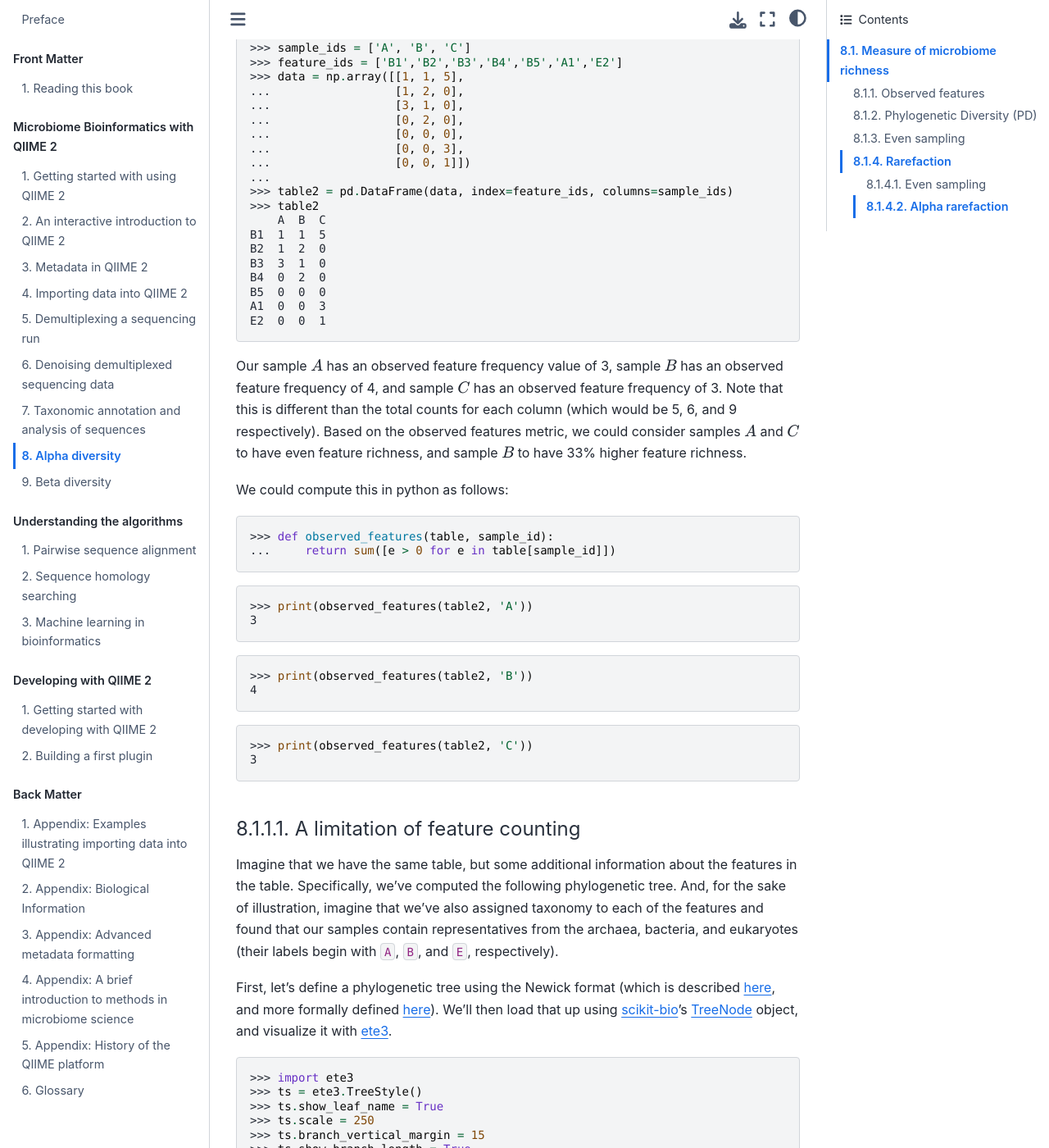
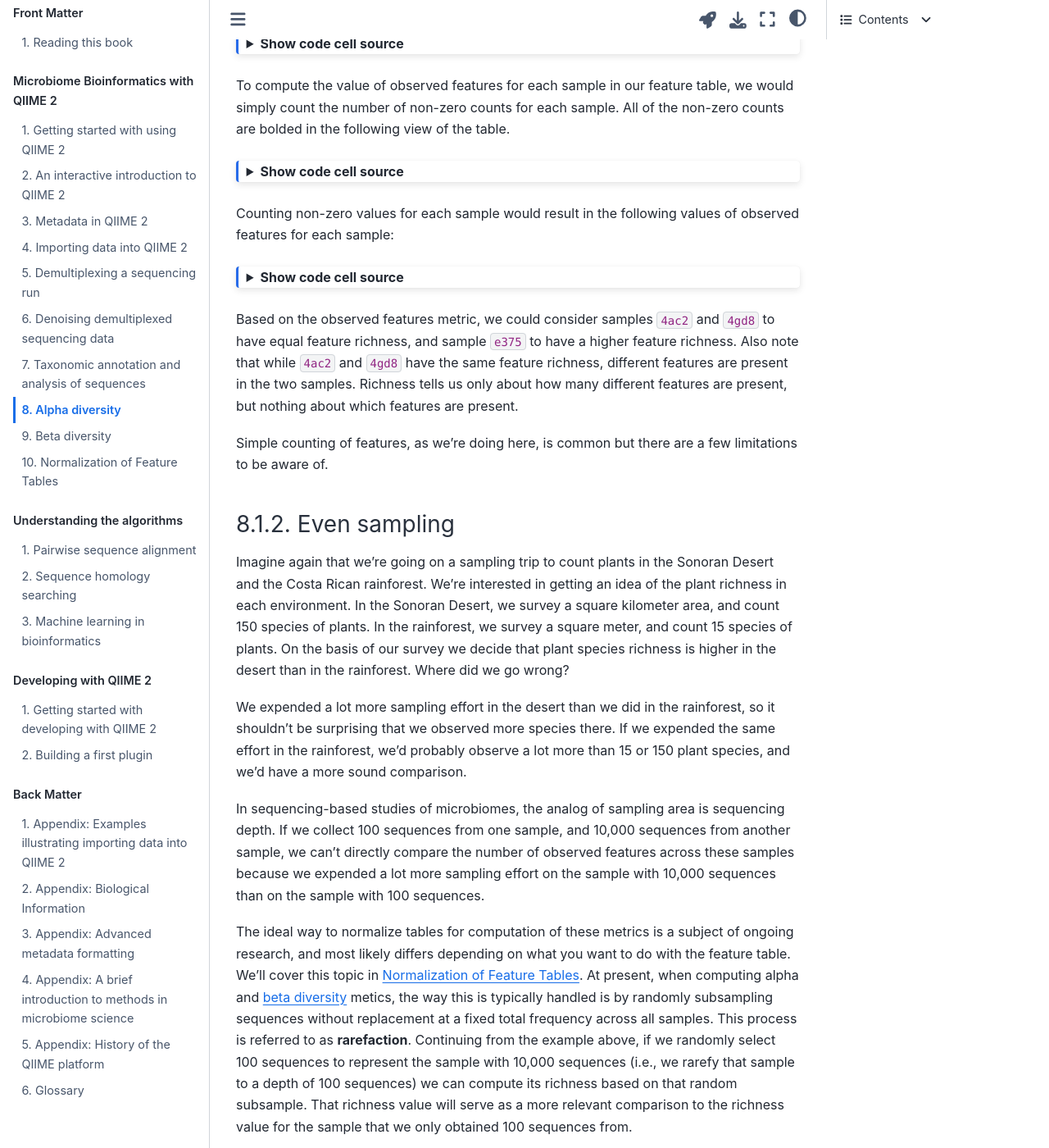
Before and after one commit to gregcaporaso/q2book, a Jupyter Book: the page built from book/using/alpha-diversity.md, in a window 1280 px wide and 1400 px high, scrolled down 1168 px. Shown: the whole window at 82% size. Built offline with Jupyter Book 1.0.4 settings and Sphinx 7.4.7 and the Sphinx Book theme 1.1.4, drawn with Linux system fonts in a browser that asks for light colours; some of the changed text lies outside the part shown.

Commit message:
updates to alpha diversity content

`````diff
--- a/book/_toc.yml
+++ b/book/_toc.yml
@@ -17,6 +17,7 @@
   - file: using/taxonomy
   - file: using/alpha-diversity
   - file: using/beta-diversity
+  - file: using/feature-table-normalization
 
 - part: Understanding the algorithms
   chapters:
--- a/book/using/alpha-diversity.md
+++ b/book/using/alpha-diversity.md
@@ -1,3 +1,18 @@
+---
+jupytext:
+  cell_metadata_filter: -all
+  formats: md:myst
+  text_representation:
+    extension: .md
+    format_name: myst
+    format_version: 0.12
+    jupytext_version: 1.9.1
+kernelspec:
+  display_name: Python 3
+  language: python
+  name: python3
+---
+
 (alpha-diversity)=
 # Alpha diversity
 
@@ -11,7 +26,7 @@ As defined earlier, a "type of organism" or a "type of microbe" is an arbitrary
 
 The next sub-cateogry of alpha diversity metric that we'll discuss in this chapter will be *evenness*. Evenness tells us how consistent the distribution of species abundances are in a given environment. If, for example, the most abundant plant in the Sonoran desert was roughly as common as the least abundant plant (not the case!), we would say that the evenness of plant species was high. On the other hand, if the most abundant plant was thousands of times more common than the least common plant (probably closer to the truth), then we'd say that the evenness of plant species was low.
 
-## Measure of microbiome richness
+## Measures of microbiome richness
 
 We'll begin by looking at two measures of community richness. Both of these are commonly used in practice.
 
@@ -19,53 +34,108 @@ We'll begin by looking at two measures of community richness. Both of these are
 
 Observed features is a very simple metric that can be used to quantify microbiome diversity. With this metric, we simply count the features that are observed in a given sample. A feature is considered to have been observed in a sample if it has a frequency of greater than zero. This is a **qualitative** diversity metric meaning that each feature is treated as being either observed or not observed. This metric doesn't consider how many times a feature was observed.
 
-Let's define a feature table for this analysis:
+Let's define a simple feature table for this analysis:
 
-```python
->>> sample_ids = ['A', 'B', 'C']
->>> feature_ids = ['B1','B2','B3','B4','B5','A1','E2']
->>> data = np.array([[1, 1, 5],
-...                  [1, 2, 0],
-...                  [3, 1, 0],
-...                  [0, 2, 0],
-...                  [0, 0, 0],
-...                  [0, 0, 3],
-...                  [0, 0, 1]])
-...
->>> table2 = pd.DataFrame(data, index=feature_ids, columns=sample_ids)
->>> table2
-    A  B  C
-B1  1  1  5
-B2  1  2  0
-B3  3  1  0
-B4  0  2  0
-B5  0  0  0
-A1  0  0  3
-E2  0  0  1
+```{code-cell}
+:tags: [hide-input]
+import pandas as pd
+import numpy as np
+
+sample_ids = ['4ac2', 'e375', '4gd8']
+feature_ids = ['B1','B2','B3','B4','B5','A1','E2']
+data = np.array([[1, 1, 3, 0, 0, 0, 0],
+                 [1, 5, 1, 2, 0, 0, 1],
+                 [3, 0, 0, 0, 0, 3, 1]])
+
+feature_table_1 = pd.DataFrame(data, index=sample_ids, columns=feature_ids)
+feature_table_1.style
 ```
 
-Our sample $A$ has an observed feature frequency value of 3, sample $B$ has an observed feature frequency of 4, and sample $C$ has an observed feature frequency of 3. Note that this is different than the total counts for each column (which would be 5, 6, and 9 respectively). Based on the observed features metric, we could consider samples $A$ and $C$ to have even feature richness, and sample $B$ to have 33% higher feature richness.
+To compute the value of observed features for each sample in our feature table, we would simply count the number of non-zero counts for each sample. All of the non-zero counts are bolded in the following view of the table.
 
-We could compute this in python as follows:
+```{code-cell}
+:tags: [hide-input]
 
-```python
->>> def observed_features(table, sample_id):
-...     return sum([e > 0 for e in table[sample_id]])
+def non_zero_blue(frequency):
+    if frequency > 0:
+        color = 'blue'
+    else:
+        color = 'black'
+    return 'color: %s' % color
+
+feature_table_1.style.applymap(non_zero_blue)
 ```
 
-```python
->>> print(observed_features(table2, 'A'))
-3
+Counting non-zero values for each sample would result in the following values of observed features for each sample:
+
+```{code-cell}
+:tags: [hide-input]
+import qiime2
+import qiime2.plugins.diversity as div
+
+feature_table_1a = qiime2.Artifact.import_data("FeatureTable[Frequency]", feature_table_1)
+
+observed_features_1a = div.actions.alpha(feature_table_1a, metric='observed_features').alpha_diversity
+observed_features_1 = observed_features_1a.view(pd.Series).to_frame(name='observed-features')
+observed_features_1.style
 ```
 
-```python
->>> print(observed_features(table2, 'B'))
-4
+Based on the observed features metric, we could consider samples `4ac2` and `4gd8` to have equal feature richness, and sample `e375` to have a higher feature richness. Also note that while `4ac2` and `4gd8` have the same feature richness, different features are present in the two samples. Richness tells us only about how many different features are present, but nothing about which features are present.
+
+Simple counting of features, as we're doing here, is common but there are a few limitations to be aware of.
+
+### Even sampling
+
+Imagine again that we're going on a sampling trip to count plants in the Sonoran Desert and the Costa Rican rainforest. We're interested in getting an idea of the plant richness in each environment. In the Sonoran Desert, we survey a square kilometer area, and count 150 species of plants. In the rainforest, we survey a square meter, and count 15 species of plants. On the basis of our survey we decide that plant species richness is higher in the desert than in the rainforest. Where did we go wrong?
+
+We expended a lot more sampling effort in the desert than we did in the rainforest, so it shouldn't be surprising that we observed more species there. If we expended the same effort in the rainforest, we'd probably observe a lot more than 15 or 150 plant species, and we'd have a more sound comparison.
+
+In sequencing-based studies of microbiomes, the analog of sampling area is sequencing depth. If we collect 100 sequences from one sample, and 10,000 sequences from another sample, we can't directly compare the number of observed features across these samples because we expended a lot more sampling effort on the sample with 10,000 sequences than on the sample with 100 sequences.
+
+The ideal way to normalize tables for computation of these metrics is a subject of ongoing research, and most likely differs depending on what you want to do with the feature table. We'll cover this topic in {ref}`feature-table-normalization`. At present, when computing alpha and {ref}`beta diversity <beta-diversity>` metics, the way this is typically handled is by randomly subsampling sequences without replacement at a fixed total frequency across all samples. This process is referred to as **rarefaction**. Continuing from the example above, if we randomly select 100 sequences to represent the sample with 10,000 sequences (i.e., we rarefy that sample to a depth of 100 sequences) we can compute its richness based on that random subsample. That richness value will serve as a more relevant comparison to the richness value for the sample that we only obtained 100 sequences from.
+
+```{warning}
+Rarefaction is not ideal. I think of it as a necessary evil to faciliate these comparisons. Our field needs to move toward improved solutions that are easily accessible to users to get beyond the need to rarefy data. Until we have that, you **must** rarefy your data before computing alpha and beta diversity unless the metric you're using specifically does not require equal sampling effort across samples.
 ```
 
-```python
->>> print(observed_features(table2, 'C'))
-3
+Because rarefaction involves taking a _random_ subsample of sequences from each sample, rarefying the same feature table multiple times will yield different rarefied feature tables. This is sometimes managed by computing multiple rarefied feature tables, computing diversity metrics on each table, and then averaging the diversity value computed for each sample. We'll explore this below in {ref}`alpha-rarefaction`. The following are three different rarefied versions of our example feature table from above. Notice that the total frequency for each sample is now four - our rarefaction depth.
+
+````{margin}
+```{note}
+When feature tables are rarefied in QIIME 2, features that are not observed in any samples are dropped from the table. This doesn't impact downstream analysis and results in tables with smaller file size. You can observe this in the rarefied feature tables presented in this section.
+```
+````
+
+```{code-cell}
+:tags: [hide-input]
+import qiime2.plugins.feature_table as ft
+
+rarefied_feature_table_1a = ft.actions.rarefy(table=feature_table_1a, sampling_depth=4).rarefied_table
+rarefied_feature_table1 = rarefied_feature_table_1a.view(pd.DataFrame).astype(int)
+rarefied_feature_table1.style
+```
+
+```{code-cell}
+:tags: [hide-input]
+rarefied_feature_table_2a = ft.actions.rarefy(table=feature_table_1a, sampling_depth=4).rarefied_table
+rarefied_feature_table2 = rarefied_feature_table_2a.view(pd.DataFrame).astype(int)
+rarefied_feature_table2.style
+```
+
+```{code-cell}
+:tags: [hide-input]
+rarefied_feature_table_3a = ft.actions.rarefy(table=feature_table_1a, sampling_depth=4).rarefied_table
+rarefied_feature_table3 = rarefied_feature_table_3a.view(pd.DataFrame).astype(int)
+rarefied_feature_table3.style
+```
+
+If instead of choosing to rarefy at four sequences per sample (which is lower than the total frequency of any of our samples) we rarefied at six sequences per sample (which is higher than the total frequency of sample `4ac2`), sample `4ac2` will be dropped from the resulting feature table.
+
+```{code-cell}
+:tags: [hide-input]
+rarefied_feature_table_4a = ft.actions.rarefy(table=feature_table_1a, sampling_depth=6).rarefied_table
+rarefied_feature_table4 = rarefied_feature_table_4a.view(pd.DataFrame).astype(int)
+rarefied_feature_table4.style
 ```
 
 #### A limitation of feature counting
@@ -74,45 +144,37 @@ Imagine that we have the same table, but some additional information about the f
 
 First, let's define a phylogenetic tree using the Newick format (which is described [here](http://evolution.genetics.washington.edu/phylip/newicktree.html), and more formally defined [here](http://evolution.genetics.washington.edu/phylip/newick_doc.html)). We'll then load that up using [scikit-bio](http://scikit-bio.org)'s [TreeNode](http://scikit-bio.org/generated/skbio.core.tree.TreeNode.html#skbio.core.tree.TreeNode) object, and visualize it with [ete3](http://etetoolkit.org).
 
-```python
->>> import ete3
->>> ts = ete3.TreeStyle()
->>> ts.show_leaf_name = True
->>> ts.scale = 250
->>> ts.branch_vertical_margin = 15
->>> ts.show_branch_length = True
+```
+import ete3
+ts = ete3.TreeStyle()
+ts.show_leaf_name = True
+ts.scale = 250
+ts.branch_vertical_margin = 15
+ts.show_branch_length = True
 ```
 
-```python
->>> from io import StringIO
->>> newick_tree = StringIO('((B1:0.2,B2:0.3):0.3,((B3:0.5,B4:0.3):0.2,B5:0.9):0.3,'
-...                        '((A1:0.2,A2:0.3):0.3,'
-...                        ' (E1:0.3,E2:0.4):0.7):0.55);')
-...
->>> from skbio.tree import TreeNode
-...
->>> tree = TreeNode.read(newick_tree)
->>> tree = tree.root_at_midpoint()
+```
+from io import StringIO
+newick_tree = StringIO('((B1:0.2,B2:0.3):0.3,((B3:0.5,B4:0.3):0.2,B5:0.9):0.3,'
+                      '((A1:0.2,A2:0.3):0.3,'
+                      ' (E1:0.3,E2:0.4):0.7):0.55);')
+
+from skbio.tree import TreeNode
+
+tree = TreeNode.read(newick_tree)
+tree = tree.root_at_midpoint()
 ```
 
-```python
->>> t = ete3.Tree.from_skbio(tree, map_attributes=["value"])
->>> t.render("%%inline", tree_style=ts)
-<IPython.core.display.Image object>
+```
+t = ete3.Tree.from_skbio(tree, map_attributes=["value"])
+t.render("%%inline", tree_style=ts)
+
 ```
 
 Pairing this with the table we defined above (displayed again in the cell below), given what you now know about these features, which would you consider the most diverse? Are you happy with the $\alpha$ diversity conclusion that you obtained when computing the number of observed features in each sample?
 
-```python
->>> table2
-    A  B  C
-B1  1  1  5
-B2  1  2  0
-B3  3  1  0
-B4  0  2  0
-B5  0  0  0
-A1  0  0  3
-E2  0  0  1
+```
+table2
 ```
 
 ### Phylogenetic Diversity (PD)
@@ -123,118 +185,61 @@ PD is relatively simple to calculate. It is computed simply as the sum of the br
 
 I'll now define a couple of functions that we'll use to compute PD.
 
-```python
->>> def get_observed_nodes(tree, table, sample_id, verbose=False):
-...     observed_features = [obs_id for obs_id in table.index
-...                 if table[sample_id][obs_id] > 0]
-...     observed_nodes = set()
-...     # iterate over the observed features
-...     for feature in observed_features:
-...         t = tree.find(feature)
-...         observed_nodes.add(t)
-...         if verbose:
-...             print(t.name, t.length, end=' ')
-...         for internal_node in t.ancestors():
-...             if internal_node.length is None:
-...                 # we've hit the root
-...                 if verbose:
-...                     print('')
-...             else:
-...                 if verbose and internal_node not in observed_nodes:
-...                     print(internal_node.length, end=' ')
-...                 observed_nodes.add(internal_node)
-...     return observed_nodes
-...
->>> def phylogenetic_diversity(tree, table, sample_id, verbose=False):
-...     observed_nodes = get_observed_nodes(tree, table, sample_id, verbose=verbose)
-...     result = sum(o.length for o in observed_nodes)
-...     return result
+```
+def get_observed_nodes(tree, table, sample_id, verbose=False):
+   observed_features = [obs_id for obs_id in table.index
+               if table[sample_id][obs_id] > 0]
+   observed_nodes = set()
+   # iterate over the observed features
+   for feature in observed_features:
+       t = tree.find(feature)
+       observed_nodes.add(t)
+       if verbose:
+           print(t.name, t.length, end=' ')
+       for internal_node in t.ancestors():
+           if internal_node.length is None:
+               # we've hit the root
+               if verbose:
+                   print('')
+           else:
+               if verbose and internal_node not in observed_nodes:
+                   print(internal_node.length, end=' ')
+               observed_nodes.add(internal_node)
+   return observed_nodes
+
+def phylogenetic_diversity(tree, table, sample_id, verbose=False):
+   observed_nodes = get_observed_nodes(tree, table, sample_id, verbose=verbose)
+   result = sum(o.length for o in observed_nodes)
+   return result
 ```
 
 And then apply those to compute the PD of our three samples. For each computation, we're also printing out the branch lengths of the branches that are observed *for the first time* when looking at a given feature. When computing PD, we include the length of each branch only one time.
 
-```python
->>> pd_A = phylogenetic_diversity(tree, table2, 'A', verbose=True)
->>> print(pd_A)
-B1 0.2 0.3 0.2250000000000001
-B2 0.3
-B3 0.5 0.2 0.3
-2.0250000000000004
+```
+pd_A = phylogenetic_diversity(tree, table2, 'A', verbose=True)
+print(pd_A)
+
 ```
 
-```python
->>> pd_B = phylogenetic_diversity(tree, table2, 'B', verbose=True)
->>> print(pd_B)
-B1 0.2 0.3 0.2250000000000001
-B2 0.3
-B3 0.5 0.2 0.3
-B4 0.3
-2.325
+```
+pd_B = phylogenetic_diversity(tree, table2, 'B', verbose=True)
+print(pd_B)
+
 ```
 
-```python
->>> pd_C = phylogenetic_diversity(tree, table2, 'C', verbose=True)
->>> print(pd_C)
-B1 0.2 0.3 0.2250000000000001
-A1 0.2 0.3 0.32499999999999996
-E2 0.4 0.7
-2.65
+```
+pd_C = phylogenetic_diversity(tree, table2, 'C', verbose=True)
+print(pd_C)
+
 ```
 
 How does this result compare to what we observed above with the Observed features metric? Based on your knowledge of biology, which do you think is a better representation of the relative diversities of these samples?
 
-### Even sampling
 
-Imagine again that we're going out to count plants in the Sonoran Desert and the Costa Rican rainforest. We're interested in getting an idea of the plant richness in each environment. In the Sonoran Desert, we survey a square kilometer area, and count 150 species of plants. In the rainforest, we survey a square meter, and count 15 species of plants. So, clearly the plant species richness in the Sonoran Desert is higher, right? What's wrong with this comparison?
-
-The problem is that we've expended a lot more sampling effort in the desert than we did in the rainforest, so it shouldn't be surprising that we observed more species there. If we expended the same effort in the rainforest, we'd probably observe a lot more than 15 or 150 plant species, and we'd have a more sound comparison.
-
-In sequencing-based studies of microorganism richness, the analog of sampling area is sequencing depth. If we collect 100 sequences from one sample, and 10,000 sequences from another sample, we can't directly compare the number of observed features or the phylogenetic diversity of these because we expended a lot more sampling effort on the sample with 10,000 sequences than on the sample with 100 sequences. The way this is typically handled is by randomly subsampling sequences from the sample with more sequences until the sequencing depth is equal to that in the sample with fewer sequences. If we randomly select 100 sequences at random from the sample with 10,000 sequences, and compute the alpha diversity based on that random subsample, we'll have a better idea of the relative alpha diversities of the two samples.
-
-```python
->>> sample_ids = ['A', 'B', 'C']
->>> feature_ids = ['feature1', 'feature2', 'feature3', 'feature4', 'feature5']
->>> data = np.array([[50, 4, 0],
-...                  [35, 200, 0],
-...                  [100, 2, 1],
-...                  [15, 400, 1],
-...                  [0, 40, 1]])
-...
->>> bad_table = pd.DataFrame(data, index=feature_ids, columns=sample_ids)
->>> bad_table
-        A    B  C
-feature1   50    4  0
-feature2   35  200  0
-feature3  100    2  1
-feature4   15  400  1
-feature5    0   40  1
-```
-
-```python
->>> print(observed_features(bad_table, 'A'))
-4
-```
-
-```python
->>> print(observed_features(bad_table, 'B'))
-5
-```
-
-```python
->>> print(observed_features(bad_table, 'C'))
-3
-```
-
-```python
->>> print(bad_table.sum())
-A    200
-B    646
-C      3
-dtype: int64
-```
 
 ### Rarefaction
 
 #### Even sampling
 
+(alpha-rarefaction)=
 #### Alpha rarefaction
`````
Also changed, not shown: book/using/feature-table-normalization.md (added, +2 -0 lines).
